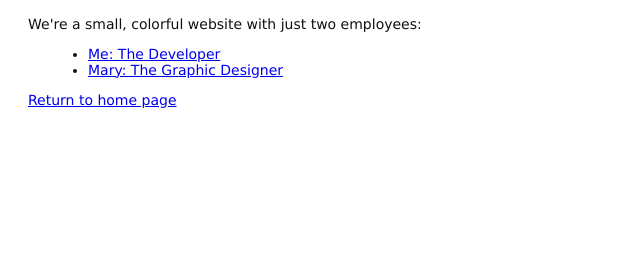
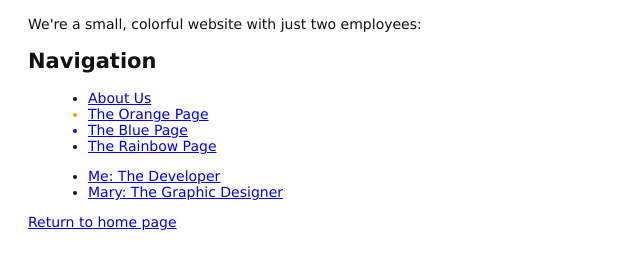
Before and after one commit to rishinair-27/sample2, a plain HTML site: page about/index.html in a window 1280 px wide. Shown: the part 83-352 px from the top of the page, without its empty margins (0-640 px from the left). Drawn offline with Linux system fonts and the light colour scheme.

Commit message:
Add link to about section

```diff
--- a/about/index.html
+++ b/about/index.html
@@ -8,7 +8,21 @@
 <body>
   <h1>About Us</h1>
   <p>We're a small, colorful website with just two employees:</p>
-
+<h2>Navigation</h2>
+<ul>
+  <li>
+    <a href="about/index.html">About Us</a>
+  </li>
+  <li style="color: #F90">
+    <a href="orange.html">The Orange Page</a>
+  </li>
+  <li style="color: #00F">
+    <a href="blue.html">The Blue Page</a>
+  </li>
+  <li>
+    <a href="rainbow.html">The Rainbow Page</a>
+  </li>
+</ul>
   <ul>
     <li><a href="me.html">Me: The Developer</a></li>
     <li><a href="mary.html">Mary: The Graphic Designer</a></li>
```
